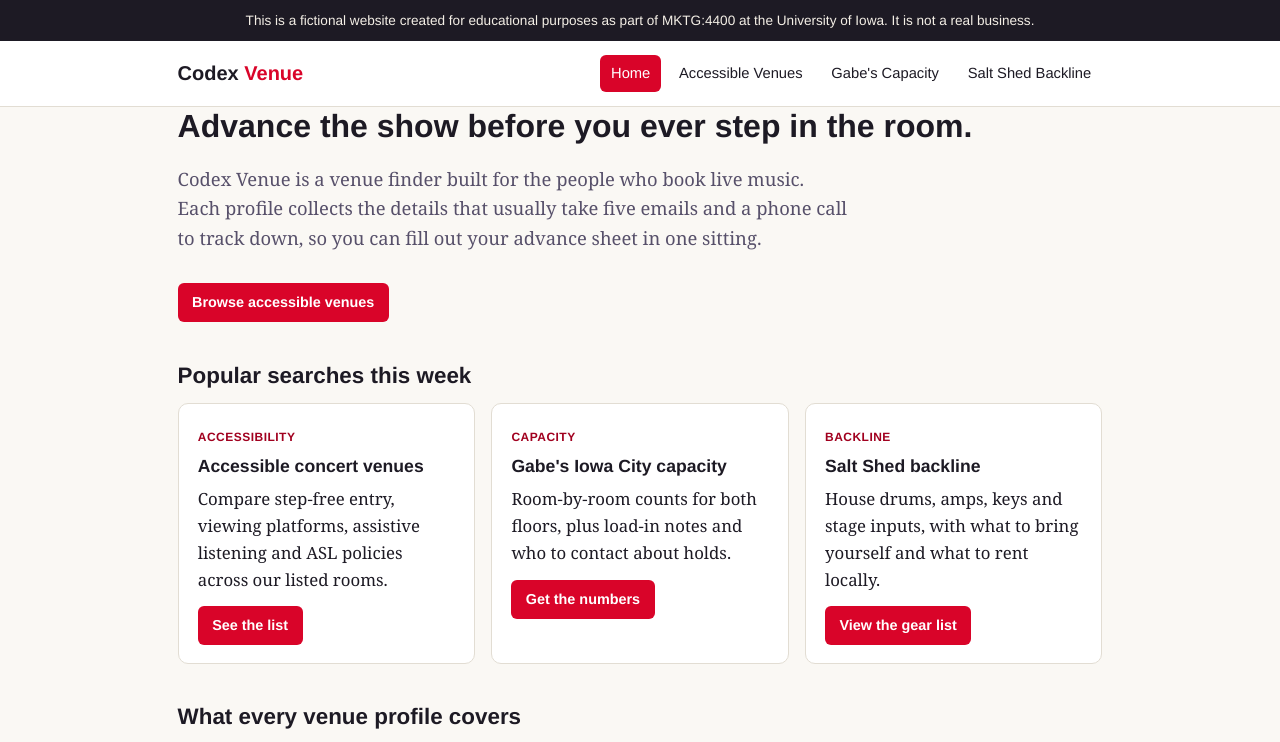
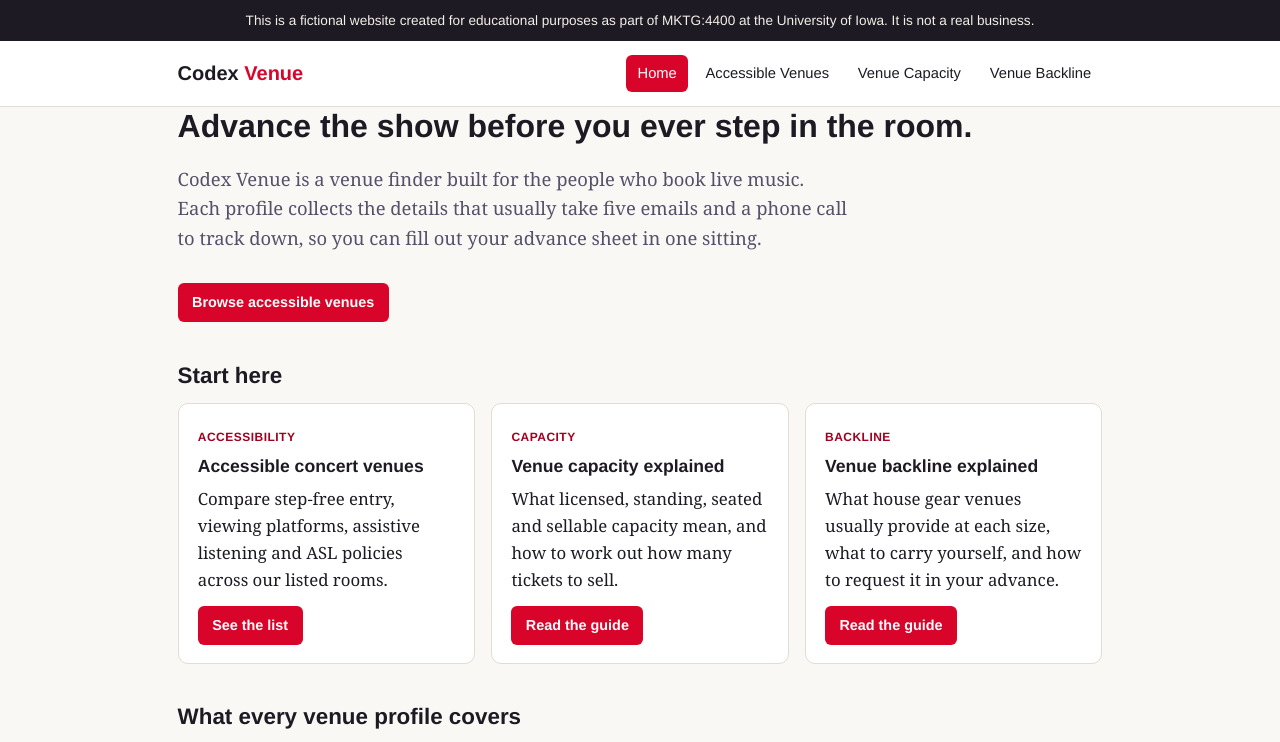
Before and after one commit to simonosako/codex-venue, a plain HTML site: page index.html in a window 1280 px wide. Shown: the top 742 px of the page. Drawn offline with Linux system fonts and the light colour scheme.

Commit message:
Revise venue links and headings in index.html
Updated navigation and content sections to reflect new venue information.

```diff
--- a/index.html
+++ b/index.html
@@ -117,8 +117,8 @@
       <ul>
         <li><a href="index.html" aria-current="page">Home</a></li>
         <li><a href="accessible-concert-venues.html">Accessible Venues</a></li>
-        <li><a href="gabes-iowa-city-capacity.html">Gabe's Capacity</a></li>
-        <li><a href="salt-shed-backline.html">Salt Shed Backline</a></li>
+        <li><a href="venue-capacity.html">Venue Capacity</a></li>
+        <li><a href="venue-backline.html">Venue Backline</a></li>
       </ul>
     </nav>
   </div>
@@ -129,7 +129,7 @@
   <p class="lead">Codex Venue is a venue finder built for the people who book live music. Each profile collects the details that usually take five emails and a phone call to track down, so you can fill out your advance sheet in one sitting.</p>
   <a class="button" href="accessible-concert-venues.html">Browse accessible venues</a>
 
-  <h2>Popular searches this week</h2>
+  <h2>Start here</h2>
   <div class="grid">
     <div class="card">
       <span class="tag">Accessibility</span>
@@ -139,15 +139,15 @@
     </div>
     <div class="card">
       <span class="tag">Capacity</span>
-      <h3>Gabe's Iowa City capacity</h3>
-      <p>Room-by-room counts for both floors, plus load-in notes and who to contact about holds.</p>
-      <a class="button" href="gabes-iowa-city-capacity.html">Get the numbers</a>
+      <h3>Venue capacity explained</h3>
+      <p>What licensed, standing, seated and sellable capacity mean, and how to work out how many tickets to sell.</p>
+      <a class="button" href="venue-capacity.html">Read the guide</a>
     </div>
     <div class="card">
       <span class="tag">Backline</span>
-      <h3>Salt Shed backline</h3>
-      <p>House drums, amps, keys and stage inputs, with what to bring yourself and what to rent locally.</p>
-      <a class="button" href="salt-shed-backline.html">View the gear list</a>
+      <h3>Venue backline explained</h3>
+      <p>What house gear venues usually provide at each size, what to carry yourself, and how to request it in your advance.</p>
+      <a class="button" href="venue-backline.html">Read the guide</a>
     </div>
   </div>
 
@@ -201,8 +201,8 @@
       <ul>
         <li><a href="index.html" aria-current="page">Home</a></li>
         <li><a href="accessible-concert-venues.html">Accessible Venues</a></li>
-        <li><a href="gabes-iowa-city-capacity.html">Gabe's Capacity</a></li>
-        <li><a href="salt-shed-backline.html">Salt Shed Backline</a></li>
+        <li><a href="venue-capacity.html">Venue Capacity</a></li>
+        <li><a href="venue-backline.html">Venue Backline</a></li>
       </ul>
     </nav>
     <p>© 2026 Codex Venue. Venue details change often, so confirm everything with the venue before you sign a contract.</p>
```
